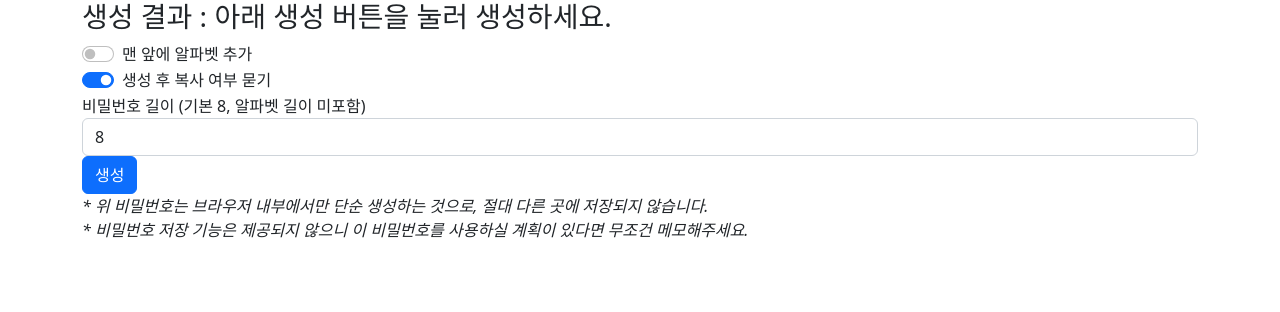
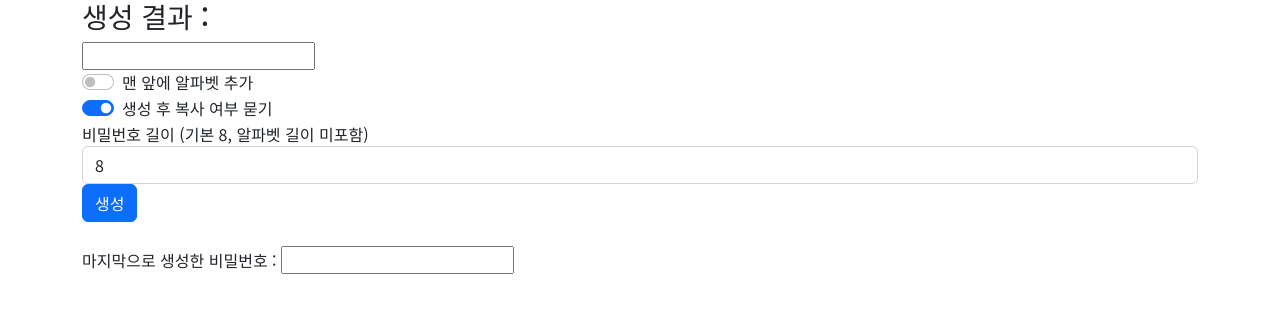
Before and after one commit to ehfthxqlqla/password_generator, a plain HTML site: page index.html in a window 1280 px wide. Drawn offline with nearby package versions, Linux system fonts and the light colour scheme.

Commit message:
Update index.html

```diff
--- a/index.html
+++ b/index.html
@@ -7,12 +7,15 @@
     <link rel="preconnect" href="https://fonts.googleapis.com"><link rel="preconnect" href="https://fonts.gstatic.com" crossorigin>
     <link href="https://fonts.googleapis.com/css2?family=Noto+Sans+KR:wght@100;300;400;500;700;900&display=swap" rel="stylesheet">
     <link rel="stylesheet" href="https://cdnjs.cloudflare.com/ajax/libs/bootstrap/5.2.3/css/bootstrap.min.css" integrity="sha512-SbiR/eusphKoMVVXysTKG/7VseWii+Y3FdHrt0EpKgpToZeemhqHeZeLWLhJutz/2ut2Vw1uQEj2MbRF+TVBUA==" crossorigin="anonymous" referrerpolicy="no-referrer"/>
+    <link rel="stylesheet" href="/css/index.css">
+    <script src="https://cdnjs.cloudflare.com/ajax/libs/axios/1.3.4/axios.min.js" integrity="sha512-LUKzDoJKOLqnxGWWIBM4lzRBlxcva2ZTztO8bTcWPmDSpkErWx0bSP4pdsjNH8kiHAUPaT06UXcb+vOEZH+HpQ==" crossorigin="anonymous" referrerpolicy="no-referrer"></script>
     <title>비밀번호 자동생성기</title>
 </head>
 <body>
     <div class="container">
         <div class="result">
-            <h3 class="result-text">생성 결과 : 아래 생성 버튼을 눌러 생성하세요.</h3>
+            <h3 class="result-text">생성 결과 : </h3>
+            <input type="text" readonly class="result-input">
         </div>
         <div class="options">
             <div class="form-check form-switch">
@@ -27,10 +30,9 @@
             <input type="number" class="pw-length form-control" value="8">
             <button class="btn btn-primary">생성</button>
         </div>
+        <br>
 
-        <i>* 위 비밀번호는 브라우저 내부에서만 단순 생성하는 것으로, 절대 다른 곳에 저장되지 않습니다.</i>
-        <br>
-        <i>* 비밀번호 저장 기능은 제공되지 않으니 이 비밀번호를 사용하실 계획이 있다면 무조건 메모해주세요.</i>
+        마지막으로 생성한 비밀번호 : <input type="text" class="last-password">
     </div>
 
     <script src="./js/index.js"></script>
```
